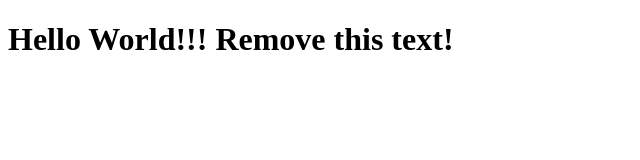
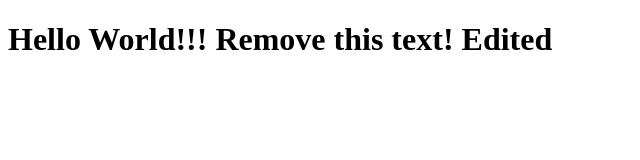
Before and after one commit to vsmartok/github-actions, a website: page about.html in a window 1280 px wide. Shown: the whole page, without its empty margins (0-640 px from the left). Drawn offline with Linux system fonts and the light colour scheme.

Commit message:
Changed about.html

```diff
--- a/about.html
+++ b/about.html
@@ -6,6 +6,6 @@
     <title>About page (edited)</title>
 </head>
 <body>
-    <h1>Hello World!!! Remove this text!</h1>
+    <h1>Hello World!!! Remove this text! Edited</h1>
 </body>
 </html>
```
